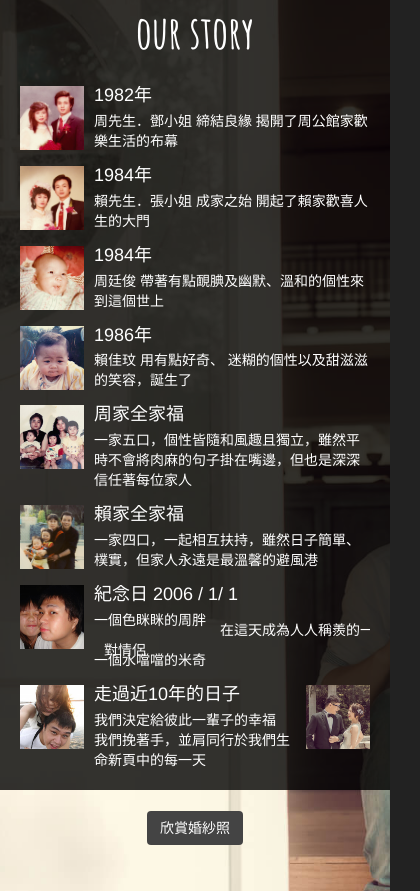
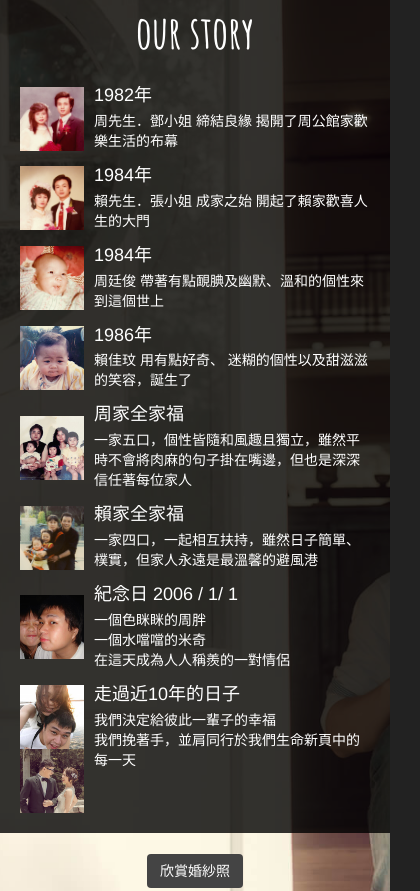
Before and after one commit to SoarLin/tim_wedding, a plain HTML site: page index.html in a window 390 px wide. Shown: the part 857-1748 px from the top of the page, 420 px wide, since content can reach past the window. Drawn offline with nearby package versions, Linux system fonts and the light colour scheme.

Commit message:
[Modify]timeline fix RWD issue

```diff
--- a/index.html
+++ b/index.html
@@ -32,7 +32,7 @@
           <li><a href="#" class="scroll-link" data-id="photos">婚紗照</a></li>
           <li><a href="#" class="scroll-link" data-id="reception">招待資訊</a></li>
           <li><a href="#" class="scroll-link" data-id="rsvp">邀請問卷</a></li>
-          <li><a href="#" class="scroll-link" data-id="registry">registry</a></li>
+          <!-- <li><a href="#" class="scroll-link" data-id="registry">registry</a></li> -->
         </ul>
       </div>
       <!--/.navbar-collapse-->
@@ -104,7 +104,7 @@
 
         <!-- Pom爸媽結婚照 -->
         <div class="media">
-          <div class="media-left">
+          <div class="media-left media-middle">
             <a href="#">
               <img class="media-object timeline-thumb" src="images/timeline/01_thumb.jpg" alt="...">
             </a>
@@ -116,7 +116,7 @@
         </div>
         <!-- Miki爸媽結婚照 -->
         <div class="media">
-          <div class="media-left">
+          <div class="media-left media-middle">
             <a href="#">
               <img class="media-object timeline-thumb" src="images/timeline/02_thumb.jpg" alt="...">
             </a>
@@ -129,7 +129,7 @@
 
         <!-- Pom出生 -->
         <div class="media">
-          <div class="media-left">
+          <div class="media-left media-middle">
             <a href="#">
               <img class="media-object timeline-thumb" src="images/timeline/03_thumb.jpg" alt="...">
             </a>
@@ -142,7 +142,7 @@
 
         <!-- Miki出生 -->
         <div class="media">
-          <div class="media-left">
+          <div class="media-left media-middle">
             <a href="#">
               <img class="media-object timeline-thumb" src="images/timeline/04_thumb.jpg" alt="...">
             </a>
@@ -155,7 +155,7 @@
 
         <!-- Pom全家福 -->
         <div class="media">
-          <div class="media-left">
+          <div class="media-left media-middle">
             <a href="#">
               <img class="media-object timeline-thumb" src="images/timeline/05_thumb.jpg" alt="...">
             </a>
@@ -168,7 +168,7 @@
 
         <!-- Miki全家福 -->
         <div class="media">
-          <div class="media-left">
+          <div class="media-left media-middle">
             <a href="#">
               <img class="media-object timeline-thumb" src="images/timeline/06_thumb.jpg" alt="...">
             </a>
@@ -181,15 +181,20 @@
 
         <!-- 紀念日 -->
         <div class="media">
-          <div class="media-left">
+          <div class="media-left media-middle">
             <a href="#">
               <img class="media-object timeline-thumb" src="images/timeline/07_thumb.jpg" alt="...">
             </a>
           </div>
           <div class="media-body">
             <h4 class="media-heading">紀念日 2006 / 1/ 1</h4>
+            <div class="hidden-xs">
             一個色眯眯的周胖 <span class="middle-line">在這天成為人人稱羨的一對情侶</span><br>
             一個水噹噹的米奇
+            </div>
+            <div class="visible-xs">
+              一個色眯眯的周胖<br>一個水噹噹的米奇<br>在這天成為人人稱羨的一對情侶
+            </div>
           </div>
         </div>
 
@@ -199,12 +204,15 @@
             <a href="#">
               <img class="media-object timeline-thumb" src="images/timeline/08_thumb.jpg" alt="...">
             </a>
+            <a href="#">
+              <img class="media-object timeline-thumb" src="images/timeline/09_thumb.jpg" alt="...">
+            </a>
           </div>
           <div class="media-body">
             <h4 class="media-heading">走過近10年的日子</h4>
             我們決定給彼此一輩子的幸福<br>我們挽著手，並肩同行於我們生命新頁中的每一天
           </div>
-          <div class="media-right">
+          <div class="media-right hidden-xs">
             <a href="#">
               <img class="media-object timeline-thumb" src="images/timeline/09_thumb.jpg" alt="...">
             </a>
@@ -278,7 +286,7 @@
           <a class="btn btn-dark" href="https://goo.gl/maps/TUOm9" target="_blank">查看地圖</a>
         </p>
       </div>
-      <div class="col-sm-8">
+      <div class="col-sm-8 hidden-xs">
         <iframe src="https://www.google.com/maps/embed?pb=!1m18!1m12!1m3!1d3615.8096385065487!2d121.4748252!3d25.0065836!2m3!1f0!2f0!3f0!3m2!1i1024!2i768!4f13.1!3m3!1m2!1s0x3442a827389b8269%3A0x5a6d3e0eda5d2f9d!2zMjM15paw5YyX5biC5Lit5ZKM5Y2A5Lit5bGx6Lev5LiJ5q61MTIy6Jmf!5e0!3m2!1szh-TW!2stw!4v1441524052806" width="400" height="300" frameborder="0" style="border:0" allowfullscreen></iframe>
       </div>
     </div>
@@ -306,7 +314,7 @@
 <!--/#rsvp-->
 
 <!-- 送禮or送錢 -->
-<div id="registry" class="page-section">
+<!-- <div id="registry" class="page-section">
   <div class="container bubble">
     <h2><a href="#" class="scroll-link" data-id="registry">registry</a></h2>
     <p>If you&rsquo;d like to give us a gift, we would really appreciate contributions to our <a href="http://www.honeyfund.com/wedding/jordanandmary" target="_blank">honeymoon fund</a>! After the reception, we&rsquo;re heading to beautiful Costa Rica for some R&R. You could <a href="http://www.honeyfund.com/wedding/jordanandmary" target="_blank">help us get there, feed us while we&rsquo;re there, or send us on some sightseeing adventures</a>!</p>
@@ -318,12 +326,12 @@
     <p>Thank you! We hope to see you May 25!</p>
 
   </div>
-  <!--/.container-->
+
   <div class="container bubble" id="postscript">
     <p>This website was handcrafted by <a href="https://twitter.com/jbkly" target="_blank">Jordan Buckley</a></p>
   </div>
 
-</div>
+</div> -->
 <!--/#registry-->
 
 
```
